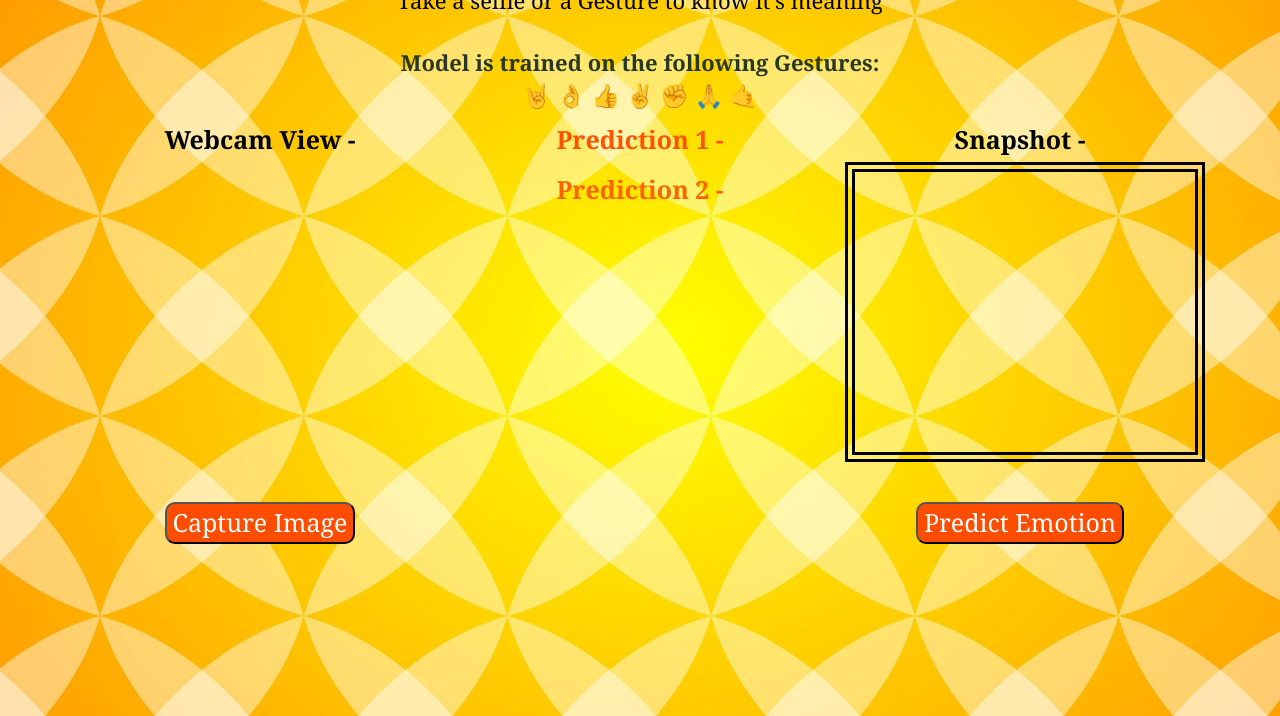
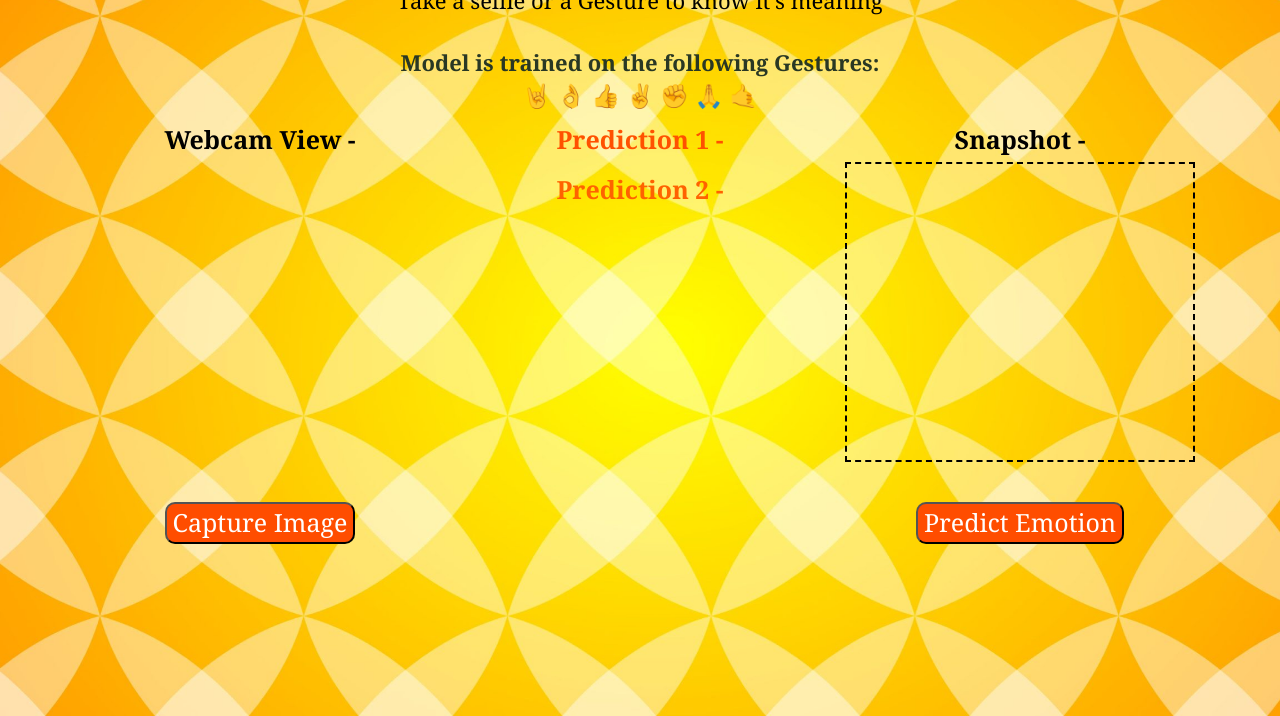
Before and after one commit to sahithi2011/Hand_Gesture_Final, a plain HTML site: page index.html in a window 1280 px wide. Shown: the part 84-800 px from the top of the page. Drawn offline with nearby package versions, Linux system fonts and the light colour scheme; a script that the page names is missing.

Commit message:
Update style.css

```diff
--- a/style.css
+++ b/style.css
@@ -23,8 +23,8 @@ span
 }
 #camera , #result
 {
-  border: 10px double black;
-  width: 360px;
+  border: 2px dashed black;
+  width: 350px;
   height: 300px;
 }
 
```
